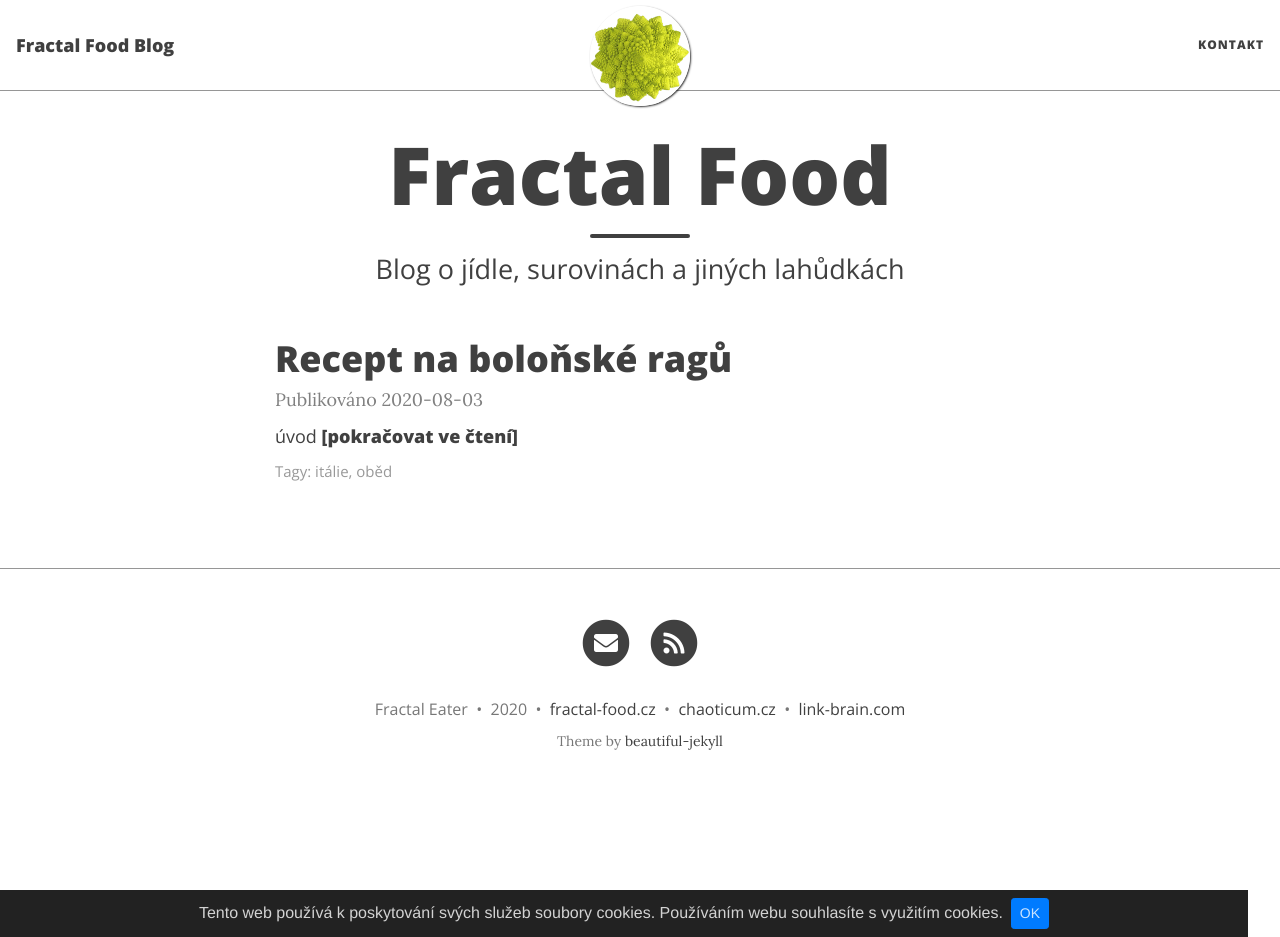
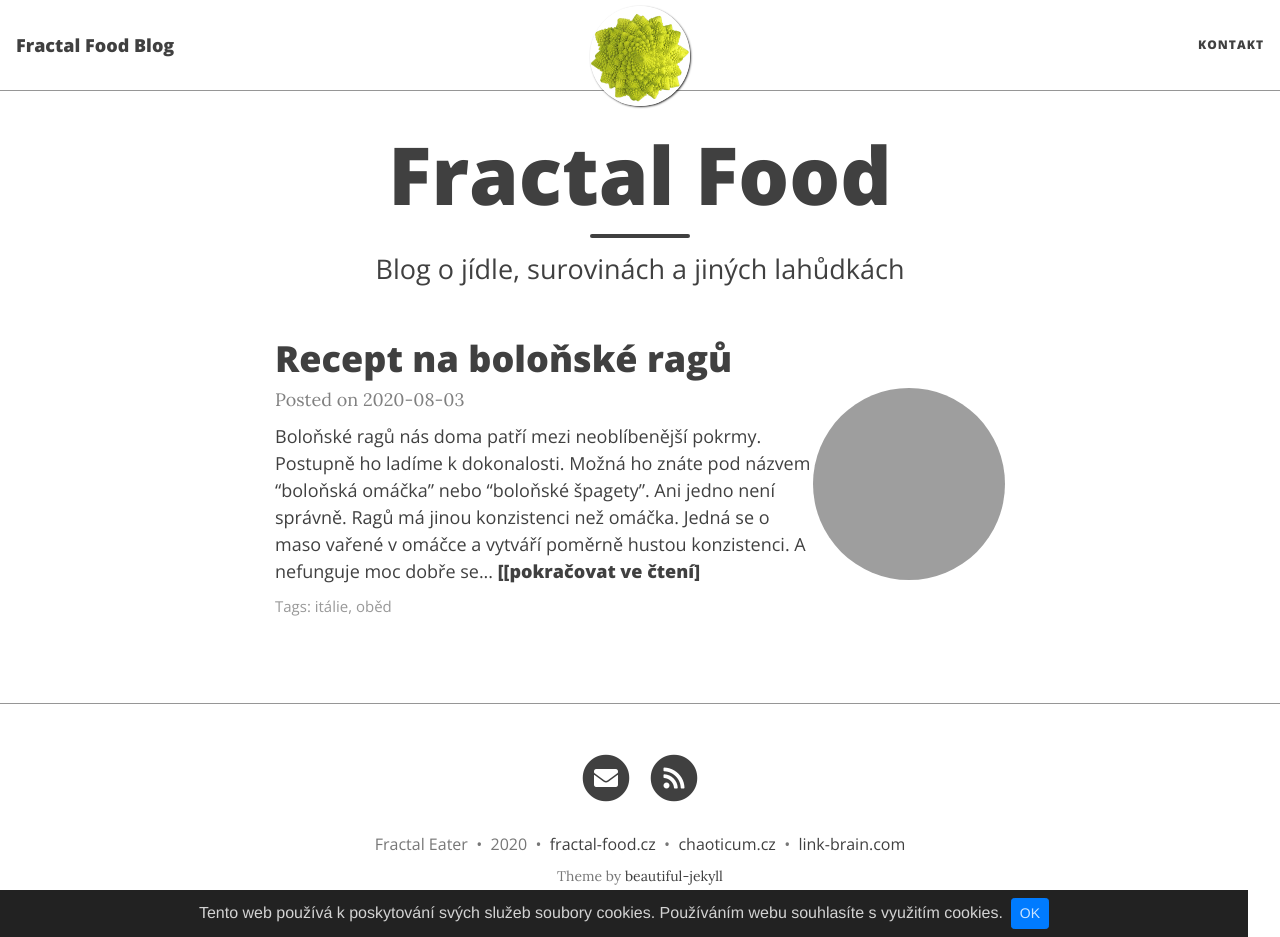
Before and after one commit to Chaoticum/fractal-food-blog, a Jekyll site: the page built from index.html, in a window 1280 px wide and 937 px high. Built offline with Jekyll 4.4.1, drawn with Linux system fonts in a browser that asks for light colours; nearby versions of some CDN libraries; the list of posts is cut into pages by our own code; grey boxes are pictures that could not be loaded.

Commit message:
layout edits

```diff
--- a/_layouts/home.html
+++ b/_layouts/home.html
@@ -9,7 +9,7 @@ layout: page
 <div class="posts-list">
   {% for post in posts %}
   <article class="post-preview">
-    <a href="{{ post.url | relative_url }}">
+    <a href="{{ post.url | absolute_url }}">
       <h2 class="post-title">{{ post.title }}</h2>
 
       {% if post.subtitle %}
@@ -21,14 +21,27 @@ layout: page
 
     <p class="post-meta">
       {% assign date_format = site.date_format | default: "%B %-d, %Y" %}
-      Publikováno {{ post.date | date: date_format }}
+      Posted on {{ post.date | date: date_format }}
     </p>
 
     <div class="post-entry-container">
-      {% if post.image %}
+      {%- capture thumbnail -%}
+        {% if post.thumbnail-img %}
+          {{ post.thumbnail-img }}
+        {% elsif post.cover-img %}
+          {% if post.cover-img.first %}
+            {{ post.cover-img[0].first.first }}
+          {% else %}
+            {{ post.cover-img }}
+          {% endif %}
+        {% else %}
+        {% endif %}
+      {% endcapture %}
+      {% assign thumbnail=thumbnail | strip %}
+      {% if thumbnail != "" %}
       <div class="post-image">
-        <a href="{{ post.url | relative_url }}">
-          <img src="{{ post.image | relative_url }}">
+        <a href="{{ post.url | absolute_url }}">
+          <img src="{{ thumbnail | absolute_url }}">
         </a>
       </div>
       {% endif %}
@@ -37,17 +50,17 @@ layout: page
         {{ post.excerpt | strip_html | xml_escape | truncatewords: excerpt_length }}
         {% assign excerpt_word_count = post.excerpt | number_of_words %}
         {% if post.content != post.excerpt or excerpt_word_count > excerpt_length %}
-          <a href="{{ post.url | relative_url }}" class="post-read-more">[pokračovat&nbsp;ve&nbsp;čtení]</a>
+          <a href="{{ post.url | absolute_url }}" class="post-read-more">[[pokračovat&nbsp;ve&nbsp;čtení]</a>
         {% endif %}
       </div>
     </div>
 
     {% if post.tags.size > 0 %}
     <div class="blog-tags">
-      Tagy:
+      Tags:
       {% if site.link-tags %}
       {% for tag in post.tags %}
-      <a href="{{ '/tags' | relative_url }}#{{- tag -}}">{{- tag -}}</a>
+      <a href="{{ '/tags' | absolute_url }}#{{- tag -}}">{{- tag -}}</a>
       {% endfor %}
       {% else %}
         {{ post.tags | join: ", " }}
@@ -63,12 +76,12 @@ layout: page
 <ul class="pagination main-pager">
   {% if paginator.previous_page %}
   <li class="page-item previous">
-    <a class="page-link" href="{{ paginator.previous_page_path | relative_url }}">&larr; Novější příspěvky</a>
+    <a class="page-link" href="{{ paginator.previous_page_path | absolute_url }}">&larr; Novější příspěvky</a>
   </li>
   {% endif %}
   {% if paginator.next_page %}
   <li class="page-item next">
-    <a class="page-link" href="{{ paginator.next_page_path | relative_url }}">Starší příspěvky &rarr;</a>
+    <a class="page-link" href="{{ paginator.next_page_path | absolute_url }}">Starší příspěvky &rarr;</a>
   </li>
   {% endif %}
 </ul>
--- a/_posts/2020-08-15-bolonske-ragu.md
+++ b/_posts/2020-08-15-bolonske-ragu.md
@@ -10,7 +10,9 @@ share-img: https://upload.wikimedia.org/wikipedia/commons/a/af/Homelard.jpg
 tags: [itálie, oběd]
 ---
 
-úvod
+Boloňské ragů nás doma patří mezi neoblíbenější pokrmy. Postupně ho ladíme k dokonalosti. Možná ho znáte pod názvem "boloňská omáčka" nebo "boloňské špagety". Ani jedno není správně. Ragů má jinou konzistenci než omáčka. Jedná se o maso vařené v omáčce a vytváří poměrně hustou konzistenci. A nefunguje moc dobře se špagetami, protože se na nich směs neudrží.
+
+Tradičně se používají spíše tagliatelle nebo fettuccine. Osobně preferuji fusilli, radiatori nebo farfalle. Případně rýži, se kterou ragů funguje také výborně.
 
 ## Seznam surovin
 
```
Also changed, not shown: other parts of _posts/2020-08-15-bolonske-ragu.md (+1 -0 lines).
